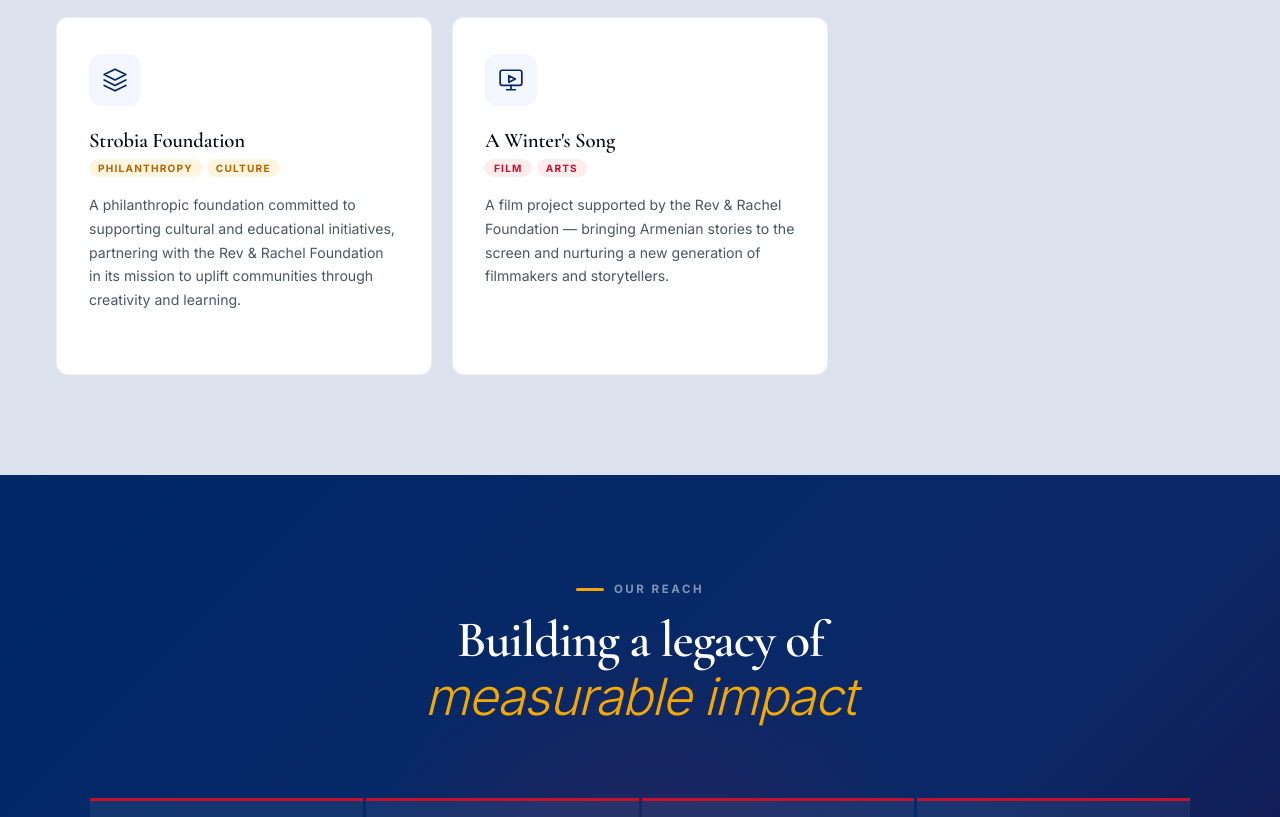
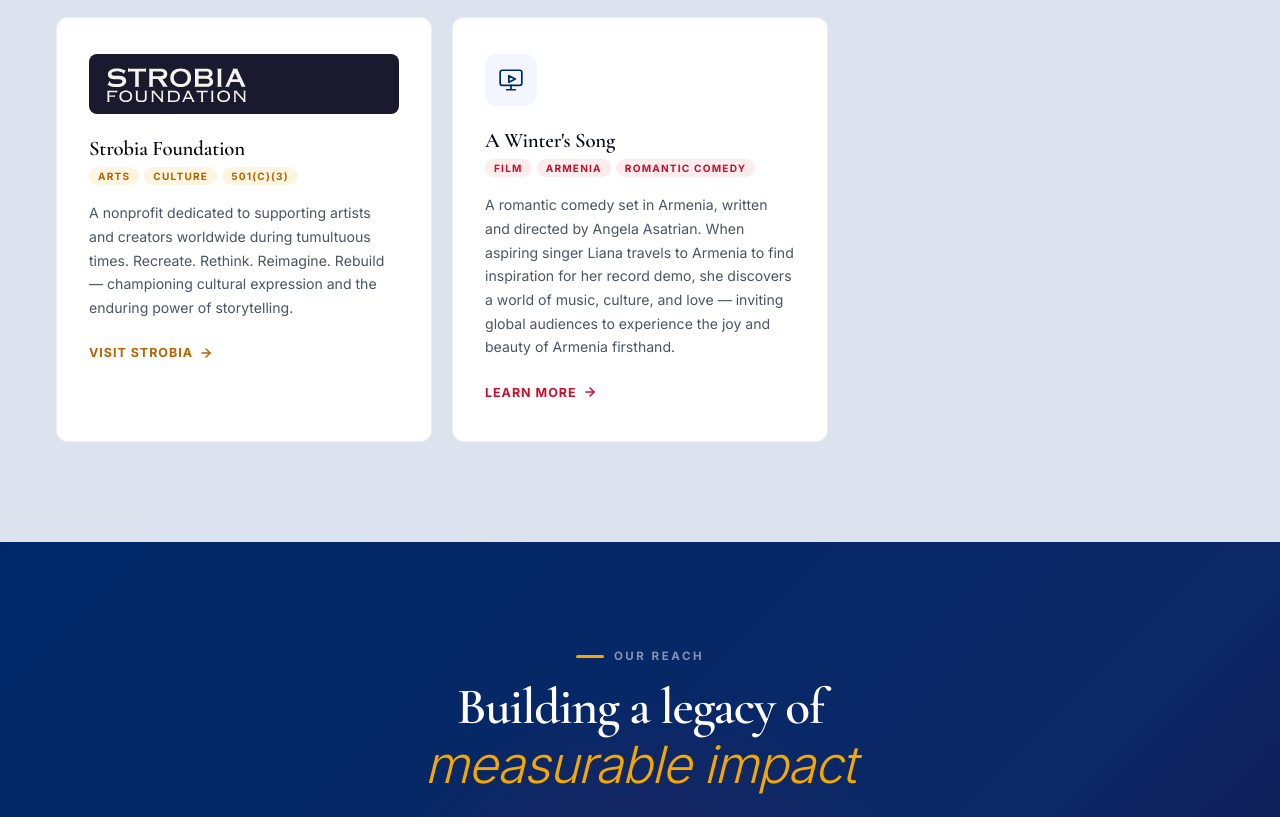
Before and after one commit to revl-rrorg/rev-rachel-foundation, a plain HTML site: page index.html in a window 1280 px wide. Shown: the part 3108-3925 px from the top of the page. Drawn offline with nearby package versions, Linux system fonts and the light colour scheme.

Commit message:
Update Strobia Foundation and A Winter's Song cards with real content

```diff
--- a/index.html
+++ b/index.html
@@ -1363,19 +1363,22 @@
 
       <!-- Strobia Foundation -->
       <div class="org-card">
-        <div class="org-icon-wrap">
-          <svg viewBox="0 0 24 24" fill="none" stroke="currentColor" stroke-width="1.6" stroke-linecap="round" stroke-linejoin="round">
-            <path d="M12 2L2 7l10 5 10-5-10-5z"/><path d="M2 17l10 5 10-5"/><path d="M2 12l10 5 10-5"/>
-          </svg>
+        <div class="org-logo-wrap dark-bg">
+          <img src="logos/strobia.svg" alt="Strobia Foundation">
         </div>
         <div class="org-name">Strobia Foundation</div>
         <div class="org-tags">
-          <span class="org-tag">Philanthropy</span>
+          <span class="org-tag">Arts</span>
           <span class="org-tag">Culture</span>
+          <span class="org-tag">501(c)(3)</span>
         </div>
         <p class="org-desc">
-          A philanthropic foundation committed to supporting cultural and educational initiatives, partnering with the Rev &amp; Rachel Foundation in its mission to uplift communities through creativity and learning.
-        </p>
+          A nonprofit dedicated to supporting artists and creators worldwide during tumultuous times. Recreate. Rethink. Reimagine. Rebuild — championing cultural expression and the enduring power of storytelling.
+        </p>
+        <a href="https://strobiafoundation.org" target="_blank" class="org-link">
+          Visit Strobia
+          <svg viewBox="0 0 24 24" fill="none" stroke="currentColor" stroke-width="2.5" stroke-linecap="round" stroke-linejoin="round"><line x1="5" y1="12" x2="19" y2="12"/><polyline points="12 5 19 12 12 19"/></svg>
+        </a>
       </div>
 
       <!-- A Winter's Song -->
@@ -1388,11 +1391,16 @@
         <div class="org-name">A Winter's Song</div>
         <div class="org-tags">
           <span class="org-tag">Film</span>
-          <span class="org-tag">Arts</span>
+          <span class="org-tag">Armenia</span>
+          <span class="org-tag">Romantic Comedy</span>
         </div>
         <p class="org-desc">
-          A film project supported by the Rev &amp; Rachel Foundation — bringing Armenian stories to the screen and nurturing a new generation of filmmakers and storytellers.
-        </p>
+          A romantic comedy set in Armenia, written and directed by Angela Asatrian. When aspiring singer Liana travels to Armenia to find inspiration for her record demo, she discovers a world of music, culture, and love — inviting global audiences to experience the joy and beauty of Armenia firsthand.
+        </p>
+        <a href="https://strobiafoundation.org/a-winters-song/" target="_blank" class="org-link">
+          Learn More
+          <svg viewBox="0 0 24 24" fill="none" stroke="currentColor" stroke-width="2.5" stroke-linecap="round" stroke-linejoin="round"><line x1="5" y1="12" x2="19" y2="12"/><polyline points="12 5 19 12 12 19"/></svg>
+        </a>
       </div>
 
     </div>
```
Also changed, not shown: logos/strobia.svg (added), logos/winters-song.jpg (added).
